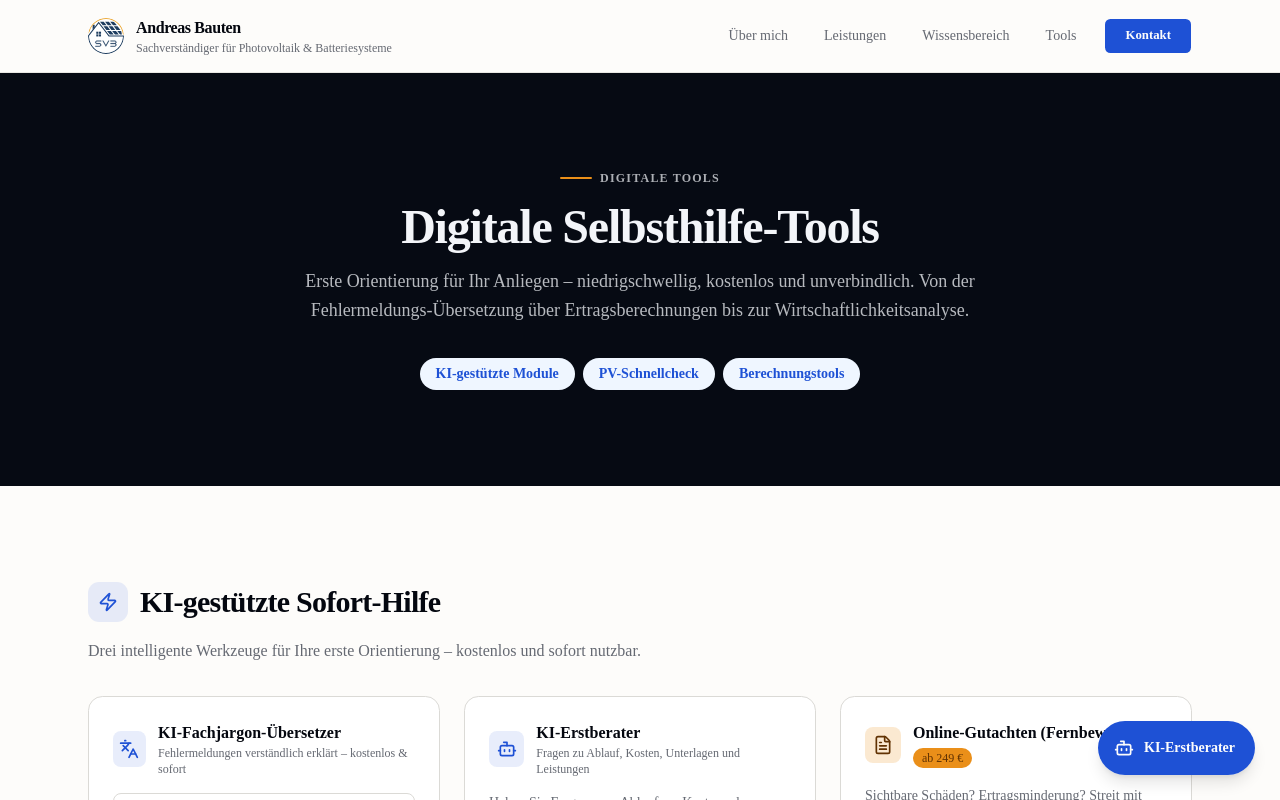
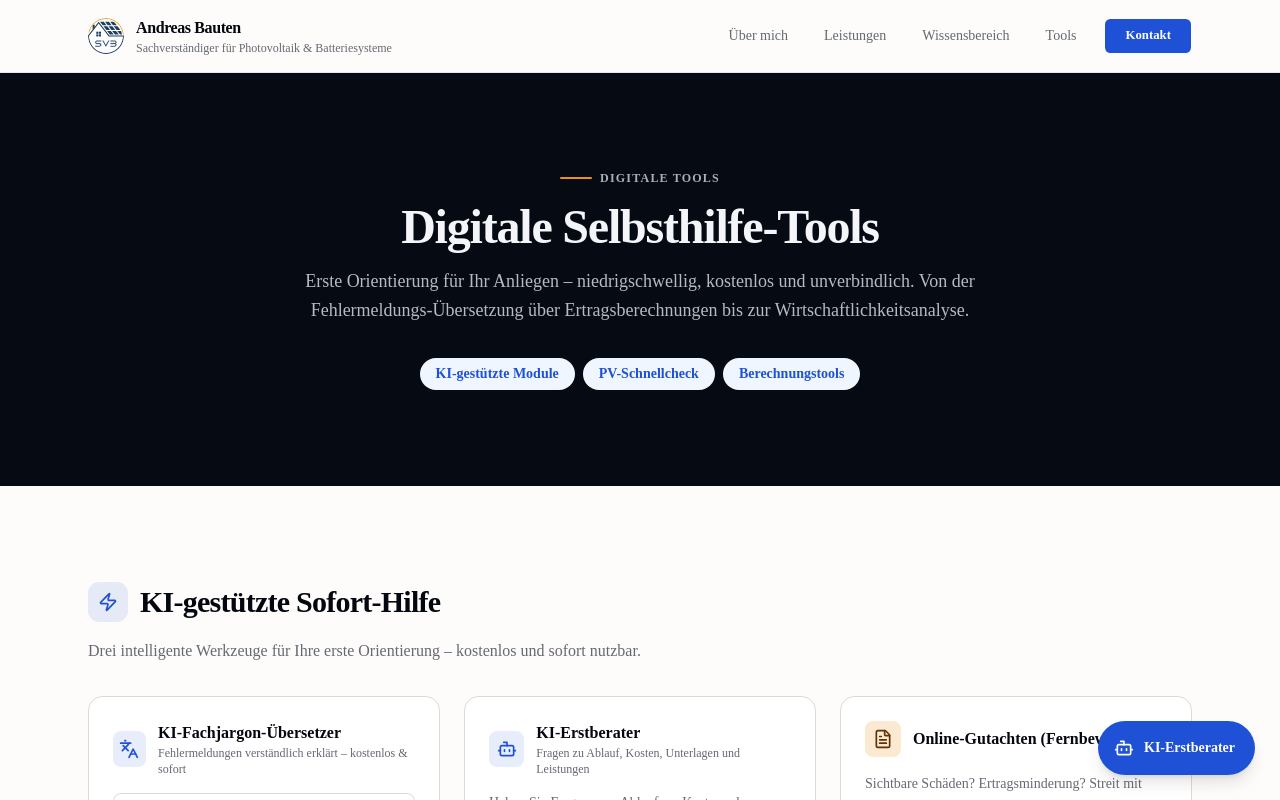
Before and after one commit to cellthium-dev/sv-website, a React (Vite) app: page /tools in a window 1280 px wide. Shown: the top 800 px of the page. Built offline with nearby package versions, Linux system fonts and the light colour scheme.

Commit message:
feat: remove price all over the page

```diff
--- a/src/components/tools-page.tsx
+++ b/src/components/tools-page.tsx
@@ -955,9 +955,6 @@ function GutachtenCard() {
           <h3 className="font-bold text-foreground">
             Online-Gutachten (Fernbewertung)
           </h3>
-          <Badge className="mt-0.5 bg-solar text-solar-foreground text-xs">
-            ab 249 €
-          </Badge>
         </div>
       </div>
       <p className="mb-4 flex-1 text-muted-foreground text-sm leading-relaxed">
--- a/src/config/site.ts
+++ b/src/config/site.ts
@@ -130,7 +130,6 @@ export const siteConfig = {
         "Schnelle Ersteinschätzung auf Basis von Fotos, Monitoring-Daten und Unterlagen – bundesweit, ohne Vor-Ort-Termin. Kurzfristige Rückmeldung mit klarer Empfehlung.",
       features: [
         "Express-Rückmeldung innerhalb 24–48 Stunden",
-        "Festpreis ab 249 €",
         "Bild-Upload & Dokumentenanalyse",
         "Digitales Gutachten (PDF)",
       ],
@@ -146,7 +145,6 @@ export const siteConfig = {
       { label: "Fehlerdiagnose & Schadenanalyse", href: "/leistungen" },
       { label: "Anlagenabnahme & Inbetriebnahme", href: "/leistungen" },
       { label: "Ertragsprüfung & Wirtschaftlichkeit", href: "/leistungen" },
-      { label: "Online-Gutachten ab 249 €", href: "/leistungen" },
     ],
     info: [
       { label: "Über mich", href: "/ueber-mich" },
--- a/src/routes/leistungen/index.tsx
+++ b/src/routes/leistungen/index.tsx
@@ -185,13 +185,11 @@ const BERATUNGSLEISTUNGEN: AdvisoryCard[] = [
       "Schnelle Ersteinschätzung auf Basis von Fotos, Monitoring-Daten und Unterlagen – bundesweit, ohne Vor-Ort-Termin. Kurzfristige Rückmeldung mit klarer Empfehlung zum weiteren Vorgehen.",
     features: [
       "Express-Rückmeldung innerhalb 24–48 Stunden",
-      "Festpreis ab 249 €",
       "Bild-Upload & Dokumentenanalyse",
       "Digitales Gutachten (PDF)",
     ],
     ctaText: "Online-Gutachten starten",
     ctaTab: "anfrage",
-    priceBadge: "ab 249 €",
   },
 ];
 
```
Also changed, not shown: 1 other file (tests, documents, lock files or other folders).
